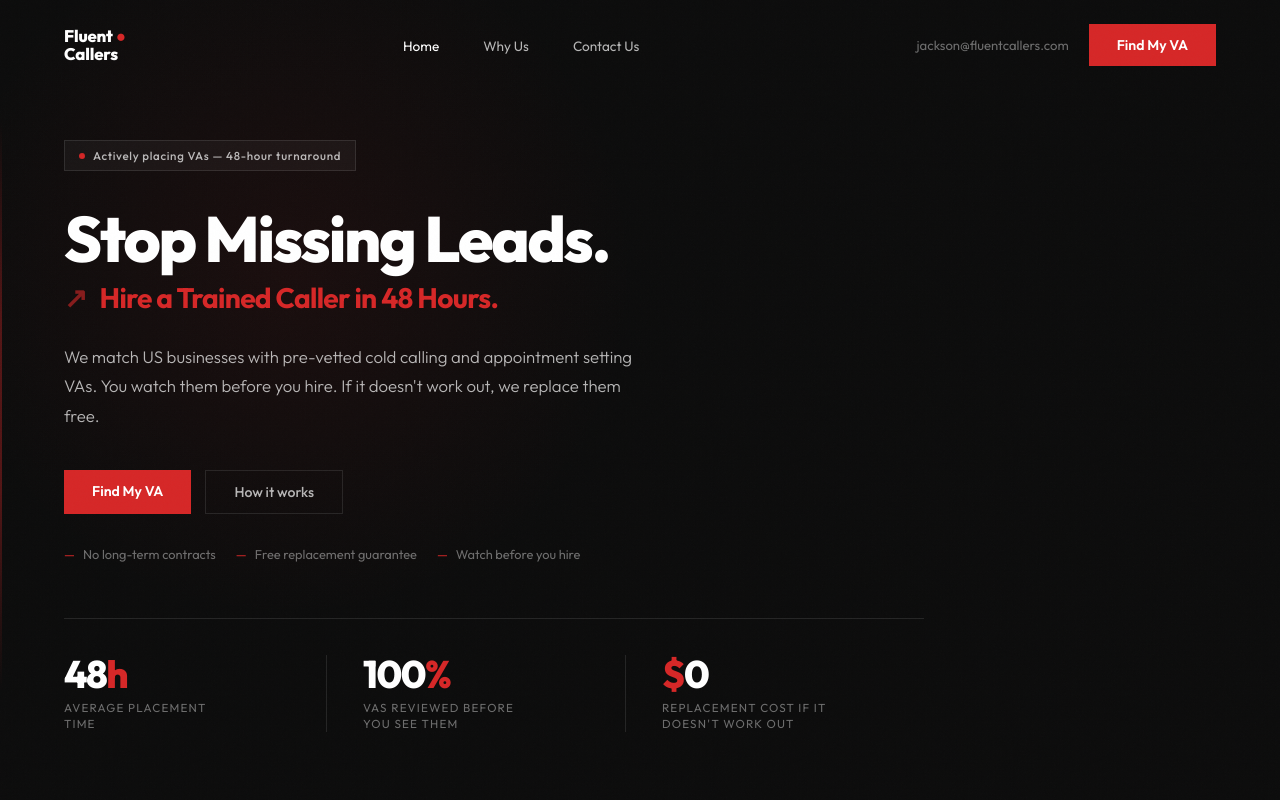
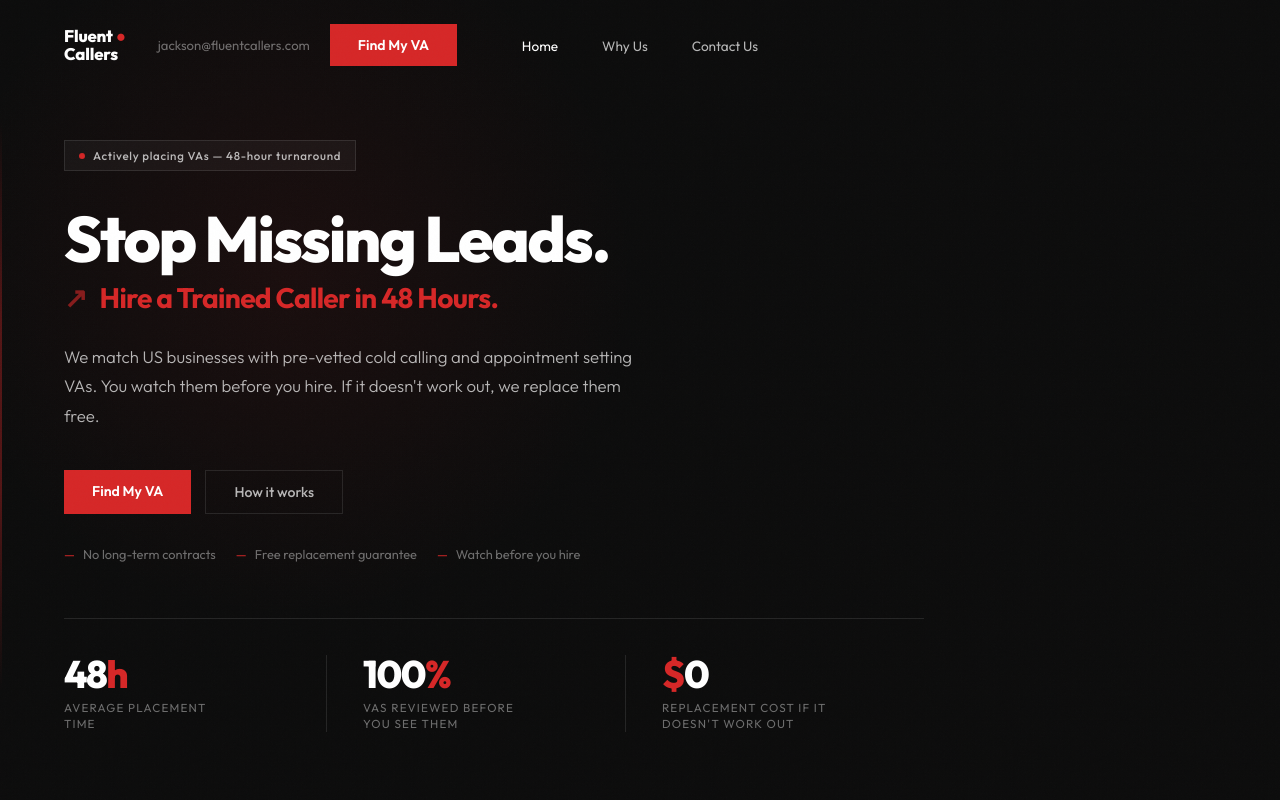
Before and after one commit to abdullahtawfikk/fluentcallers, a Next.js app: page / in a window 1280 px wide. Shown: the top 800 px of the page. Built offline with nearby package versions, Linux system fonts and the light colour scheme.

Commit message:
Truly center nav links with absolute positioning

```diff
--- a/app/globals.css
+++ b/app/globals.css
@@ -108,7 +108,10 @@ nav.scrolled {
 .nav-logo-line { font-size: 1.05rem; font-weight: 800; color: var(--white); letter-spacing: -0.01em; display: block; }
 .nav-logo-line .dot { color: var(--red); }
 
-.nav-center { display: flex; justify-content: center; gap: 44px; list-style: none; }
+.nav-center {
+  display: flex; gap: 44px; list-style: none;
+  position: absolute; left: 50%; transform: translateX(-50%);
+}
 .nav-center a { font-size: .85rem; color: var(--w70); text-decoration: none; transition: color .2s; }
 .nav-center a:hover { color: var(--white); }
 .nav-center a.active { color: var(--white); }
```
